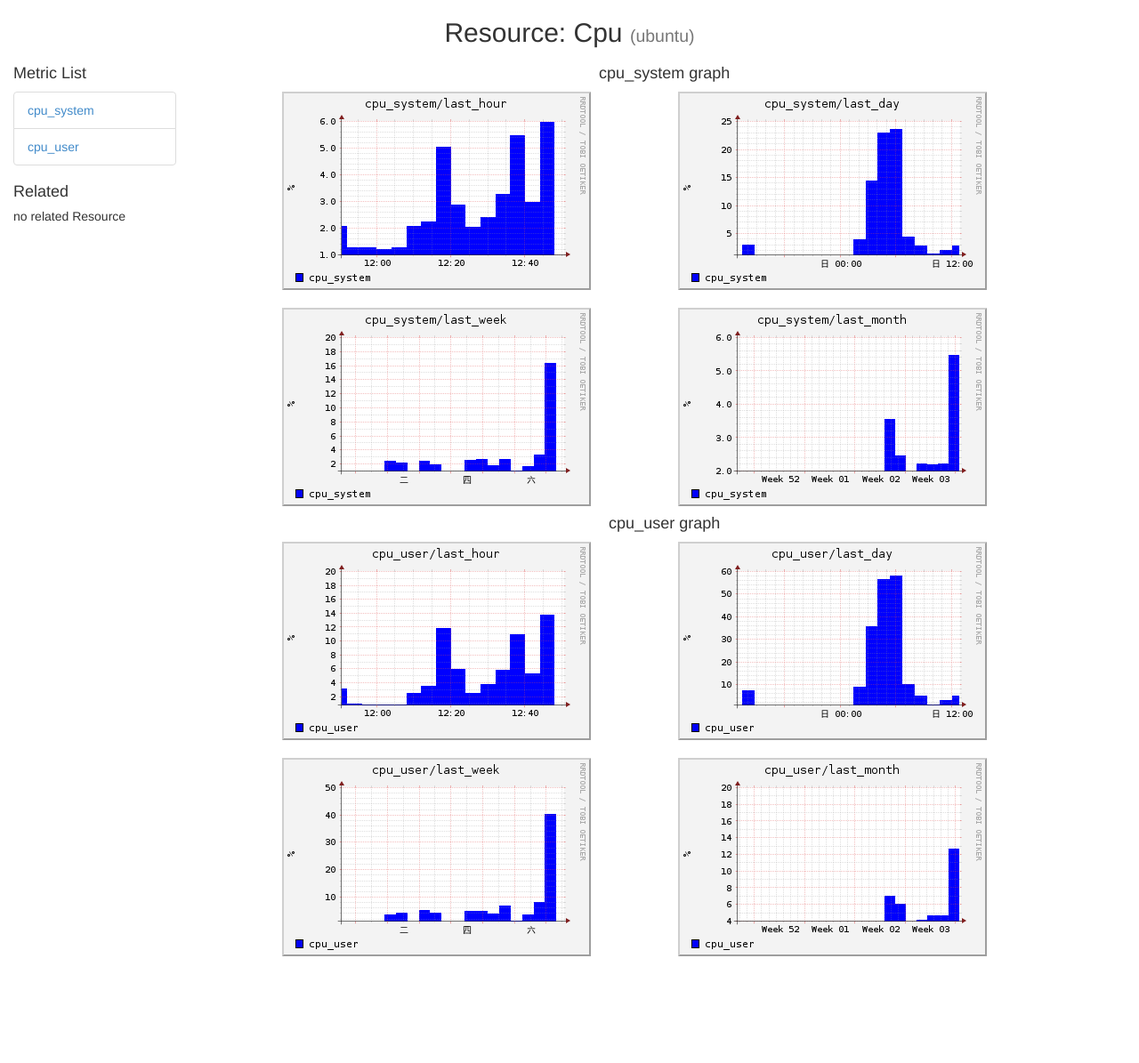
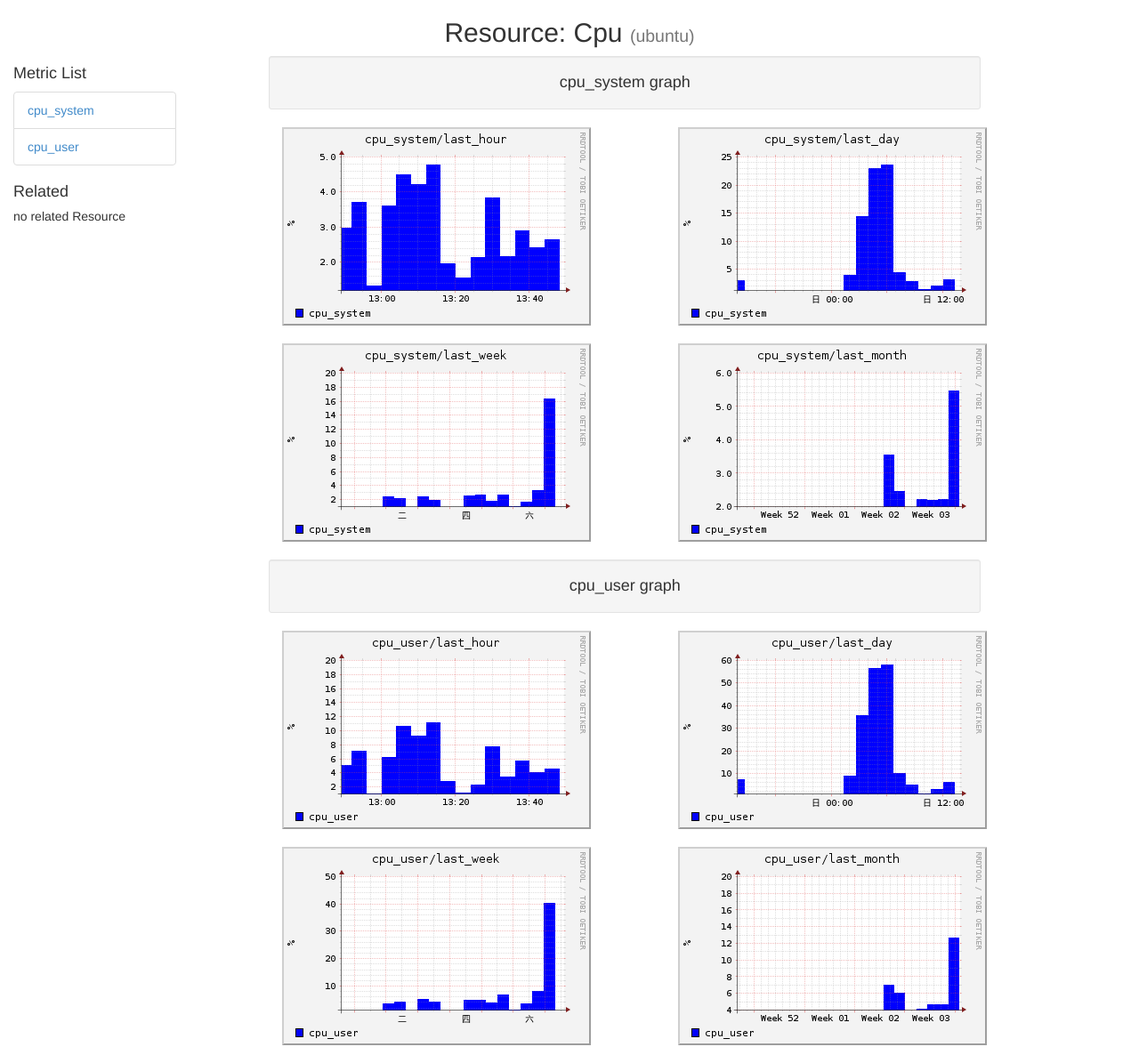
Before and after one commit to fengzhongliusu/monitor, a Django app: page /ganglia/1/ in a window 1280 px wide. Shown: the whole page at 89% size. Before the commit the page ends 1075 px from the top, so only its background shows below. Run offline with Django 3.2, Linux system fonts and the light colour scheme; data comes from the database, SQL or seed files in the repository; some libraries are stand-ins or nearby versions.

Commit message:
add some decorations

```diff
--- a/ganglia/templates/ganglia/detail.html
+++ b/ganglia/templates/ganglia/detail.html
@@ -15,7 +15,7 @@
       <ul class=list-group>
         {% for metric in metric_list %}
         <li class=list-group-item>
-          <a>{{metric.mtc_name}}</a>
+          <a href="#">{{metric.mtc_name}}</a>
         </li>
         {% endfor %}
       </ul>
--- a/ganglia/templates/ganglia/index.html
+++ b/ganglia/templates/ganglia/index.html
@@ -5,6 +5,7 @@
         <small>resources list</small>
       </h1>
 {% endblock %}
+<br/>
 {% block content %}
 <div class="container-fluid">
   <div class="row">
@@ -12,9 +13,11 @@
     <div class="col-xs-6 col-md-4">
       {% if host_list and resource_list %}
       {% for host in host_list %}
-      <h4 id="host_{{host.host_name}}">
+      <div class="alert alert-info">
+      <h4 align="center">
         <a data-toggle="collapse" href="#{{ host.host_name }}" aria-expanded="false" aria-controls="{{ host.host_name }}">{{ host.host_name}}</a>
       </h4>
+      </div>
       <ul id="{{ host.host_name }}" class="collapse list-group">
         {% for resource in resource_list %}
        {% if resource.res_hostname == host.host_name%}
--- a/ganglia/templates/ganglia/metric_png.html
+++ b/ganglia/templates/ganglia/metric_png.html
@@ -1,5 +1,9 @@
 {% for metric in metric_list %}
-<h4 align="center">{{metric.mtc_name}} graph</h4>
+<div align="center" class="row">
+<div class="well well-sm col-md-9 col-xs-offset-1">
+<h4 align="center" class="active">{{metric.mtc_name}} graph</h4>
+</div>
+</div>
 <div align="center" class="row">
   <div class="col-md-4 col-md-offset-1">
     {% load staticfiles%}
@@ -21,4 +25,5 @@
     <img src="{% static metric.img_path.3 %}"/>
   </div>
 </div>
+<br />
 {% endfor %}
```
Also changed, not shown: ganglia/static/ganglia/images/cpu_system_day.png, ganglia/static/ganglia/images/cpu_system_hour.png, ganglia/static/ganglia/images/cpu_system_month.png, ganglia/static/ganglia/images/cpu_system_week.png, ganglia/static/ganglia/images/cpu_user_day.png, ganglia/static/ganglia/images/cpu_user_hour.png, ganglia/static/ganglia/images/cpu_user_month.png, ganglia/static/ganglia/images/cpu_user_week.png.
